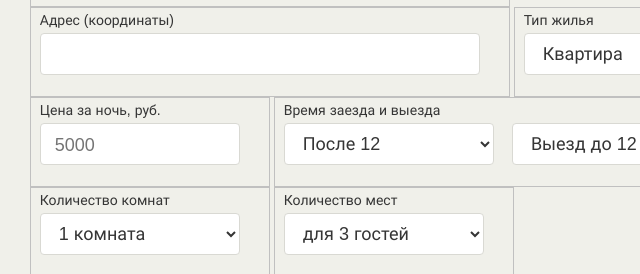
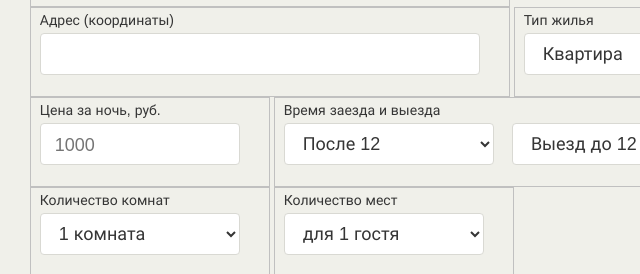
Before and after one commit to htmlacademy-javascript/1815521-keksobooking-26, a website with bundled scripts: page index.html in a window 1280 px wide. Shown: the part 940-1214 px from the top of the page, 92-732 px from the left. Built offline with nearby package versions, Linux system fonts and the light colour scheme.

Commit message:
Добавляет изменения в атрибуты верстки для валидации

```diff
--- a/index.html
+++ b/index.html
@@ -118,7 +118,7 @@
         </fieldset>
         <fieldset class="ad-form__element">
           <label class="ad-form__label" for="price">Цена за ночь, руб.</label>
-          <input id="price" name="price" type="number" placeholder="5000" required
+          <input id="price" name="price" type="number" placeholder="1000" required
             data-pristine-required-message="Ой-ой, это обязательное поле">
           <div class="ad-form__slider"></div>
         </fieldset>
@@ -147,9 +147,9 @@
         <fieldset class="ad-form__element">
           <label class="ad-form__label" for="capacity">Количество мест</label>
           <select id="capacity" name="capacity">
-            <option value="3" selected>для 3 гостей</option>
+            <option value="3">для 3 гостей</option>
             <option value="2">для 2 гостей</option>
-            <option value="1">для 1 гостя</option>
+            <option value="1" selected>для 1 гостя</option>
             <option value="0">не для гостей</option>
           </select>
         </fieldset>
```
